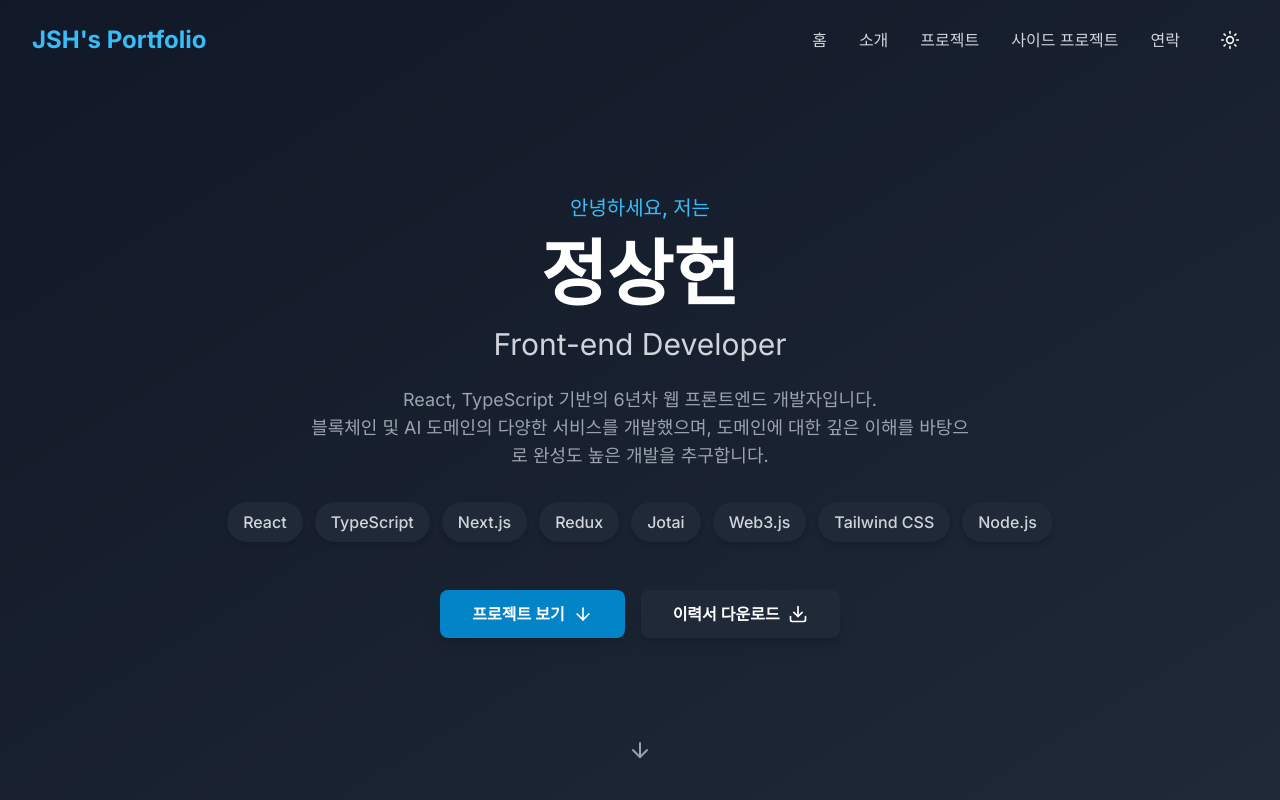
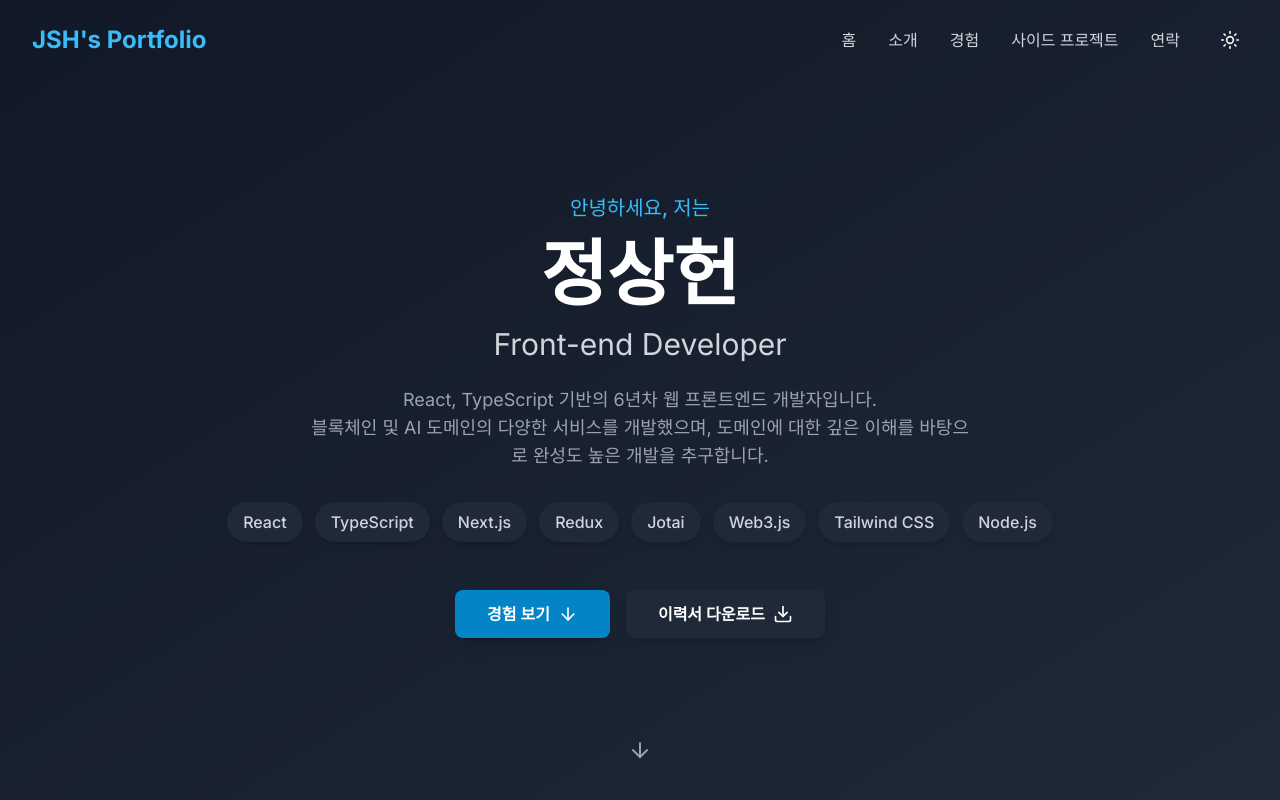
Before and after one commit to PureMax77/portfolio, a Next.js app: page / in a window 1280 px wide. Shown: the top 800 px of the page. Built offline with nearby package versions, Linux system fonts and the light colour scheme.

Commit message:
docs: Project 섹션 워딩 Experience로 변경

```diff
--- a/app/page.tsx
+++ b/app/page.tsx
@@ -1,6 +1,6 @@
 import Hero from '@/components/Hero'
 import About from '@/components/About'
-import Projects from '@/components/Projects'
+import Experience from '@/components/Experience'
 import SideProjects from '@/components/SideProjects'
 import Contact from '@/components/Contact'
 import Footer from '@/components/Footer'
@@ -10,7 +10,7 @@ export default function Home() {
     <>
       <Hero />
       <About />
-      <Projects />
+      <Experience />
       <SideProjects />
       <Contact />
       <Footer />
--- a/components/Projects.tsx
+++ b/components/Experience.tsx
@@ -3,20 +3,20 @@
 import { motion } from "framer-motion";
 import { useState } from "react";
 import { ExternalLink, Github, Calendar, Award, AlertCircle, CheckCircle, FileText } from "lucide-react";
-import { projects, roles } from "@/data/projects";
+import { experiences, roles } from "@/data/experience";
 import { Project } from "@/types/project";
 
-export default function Projects() {
+export default function Experience() {
   const [selectedFilter, setSelectedFilter] = useState<string>("전체");
   const [selectedRole, setSelectedRole] = useState<string>("전체");
 
   // Get unique technologies for filtering
   const allTechnologies = Array.from(
-    new Set(projects.flatMap((project) => project.technologies))
+    new Set(experiences.flatMap((project) => project.technologies))
   );
 
-  // Filter and sort projects based on selected filters (newest first)
-  const filteredProjects = projects
+  // Filter and sort experiences based on selected filters (newest first)
+  const filteredProjects = experiences
     .filter((project) => {
       const technologyMatch =
         selectedFilter === "전체" ||
@@ -71,7 +71,7 @@ export default function Projects() {
 
   return (
     <section
-      id="projects"
+      id="experience"
       className="py-20 md:py-32 px-4 sm:px-6 lg:px-8 bg-gray-50 dark:bg-gray-800"
     >
       <div className="container mx-auto max-w-7xl">
@@ -84,10 +84,10 @@ export default function Projects() {
           className="text-center mb-12"
         >
           <h2 className="text-3xl md:text-4xl lg:text-5xl font-bold mb-4 text-gray-900 dark:text-white">
-            Projects
+            Experience
           </h2>
           <p className="text-lg text-gray-600 dark:text-gray-400 max-w-2xl mx-auto">
-            다양한 프로젝트를 통해 쌓은 경험과 기술력을 확인하세요
+            다양한 경험을 통해 쌓은 기술력과 노하우를 확인하세요
           </p>
         </motion.div>
 
@@ -151,7 +151,7 @@ export default function Projects() {
           </div>
         </motion.div>
 
-        {/* Projects Grid */}
+        {/* Experience Grid */}
         <motion.div
           variants={containerVariants}
           initial="hidden"
@@ -328,7 +328,7 @@ export default function Projects() {
             className="text-center py-12"
           >
             <p className="text-gray-500 dark:text-gray-400 text-lg">
-              해당 필터에 맞는 프로젝트가 없습니다.
+              해당 필터에 맞는 경험이 없습니다.
             </p>
           </motion.div>
         )}
--- a/components/Hero.tsx
+++ b/components/Hero.tsx
@@ -95,7 +95,7 @@ export default function Hero() {
               onClick={scrollToProjects}
               className="w-full sm:w-auto px-8 py-3 bg-primary-600 hover:bg-primary-700 text-white font-semibold rounded-lg shadow-lg hover:shadow-xl transition-all flex items-center justify-center gap-2"
             >
-              프로젝트 보기
+              경험 보기
               <ArrowDown className="h-5 w-5" />
             </button>
             <a
--- a/data/projects.ts
+++ b/data/experience.ts
@@ -2,7 +2,7 @@ import { Project } from "@/types/project";
 
 export const roles = ["전체", "리더", "메인", "보조"];
 
-export const projects: Project[] = [
+export const experiences: Project[] = [
   {
     id: 1,
     title: "DeepTime - AI 기반 학습시간 관리",
--- a/data/navigation.ts
+++ b/data/navigation.ts
@@ -6,7 +6,7 @@ export interface NavItem {
 export const navItems: NavItem[] = [
   { name: "홈", href: "#hero" },
   { name: "소개", href: "#about" },
-  { name: "프로젝트", href: "#projects" },
+  { name: "경험", href: "#experience" },
   { name: "사이드 프로젝트", href: "#side-projects" },
   { name: "연락", href: "#contact" },
 ];
```
